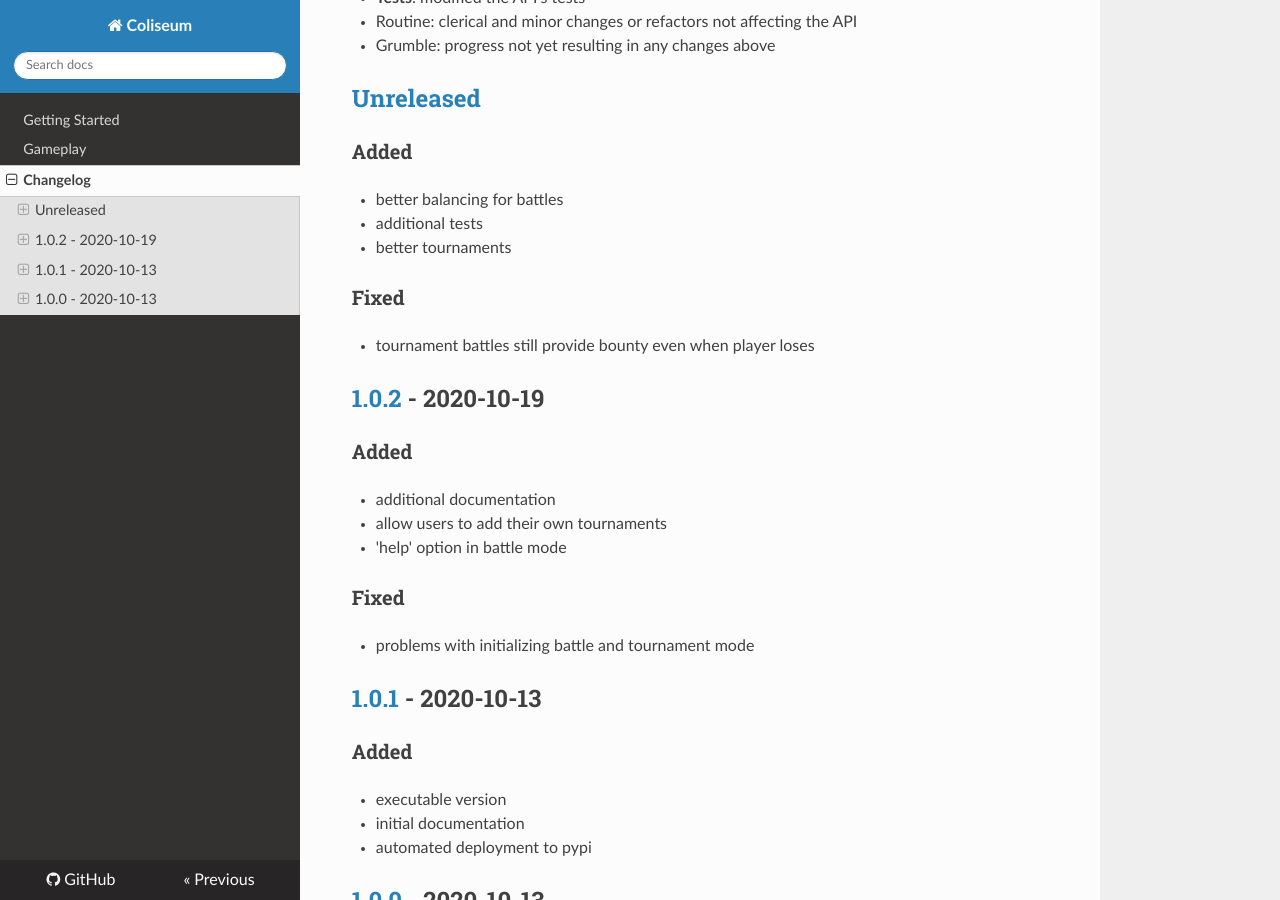
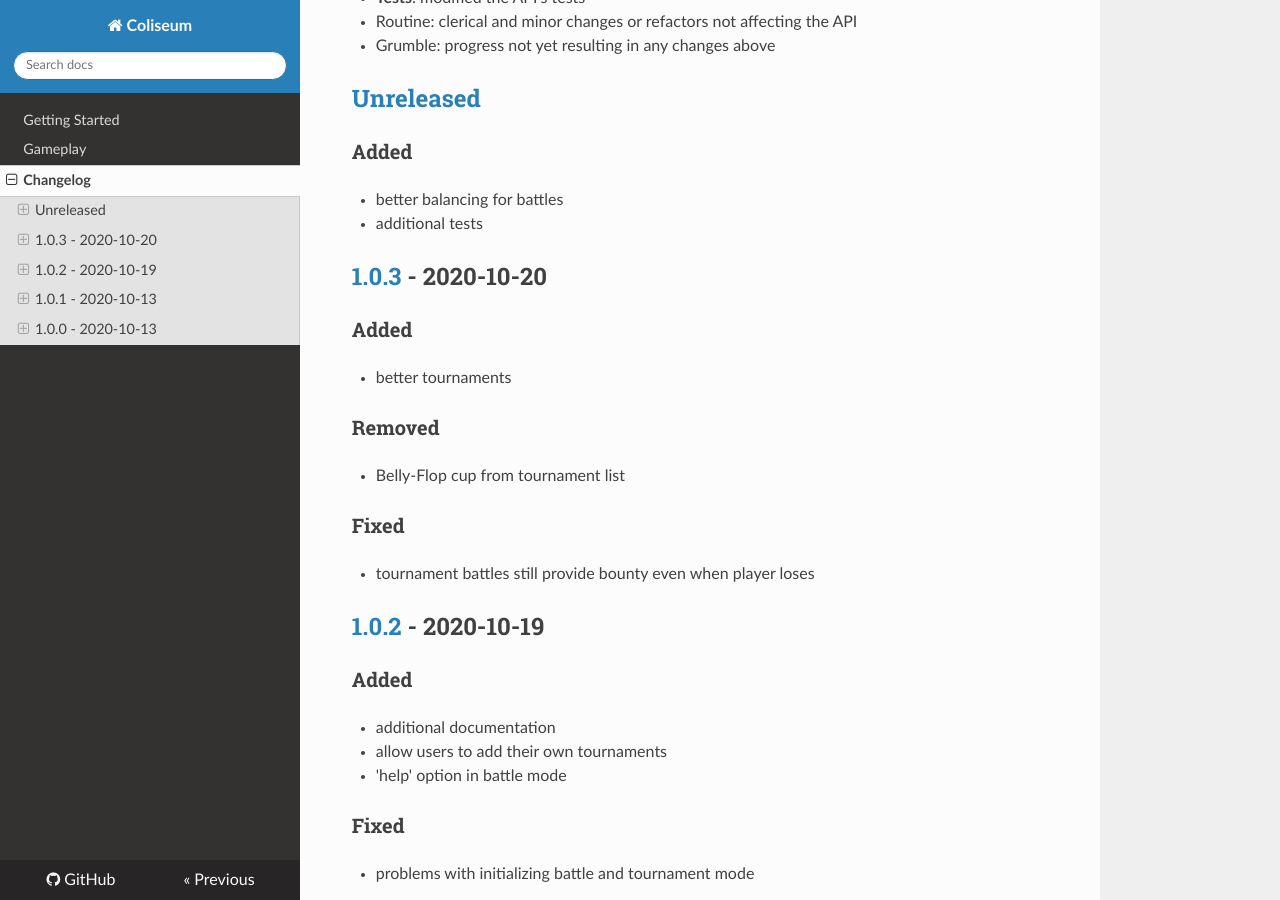
Before and after one commit to signebedi/coliseum, an MkDocs documentation site: the page built from docs/CHANGELOG.md, in a window 1280 px wide and 900 px high, scrolled down 438 px. Built offline with MkDocs 1.6.1, drawn with Linux system fonts in a browser that asks for light colours; nearby versions of some CDN libraries.

Commit message:
Routine: Changelog

```diff
--- a/docs/CHANGELOG.md
+++ b/docs/CHANGELOG.md
@@ -19,7 +19,14 @@ Git commits will follow these conventions (with major conventions bolded):
 ### Added
 - better balancing for battles
 - additional tests
+
+
+## [1.0.3] - 2020-10-20
+### Added
 - better tournaments
+
+### Removed
+- Belly-Flop cup from tournament list
 
 ### Fixed
 - tournament battles still provide bounty even when player loses
@@ -43,7 +50,8 @@ Git commits will follow these conventions (with major conventions bolded):
 ### Added
 - basic gameplay
 
-[Unreleased]: https://github.com/signebedi/coliseum/compare/1.0.2...HEAD
+[Unreleased]: https://github.com/signebedi/coliseum/compare/1.0.3...HEAD
+[1.0.3]: https://github.com/signebedi/coliseum/releases/tag/1.0.2...1.0.3
 [1.0.2]: https://github.com/signebedi/coliseum/releases/tag/1.0.1...1.0.2
 [1.0.1]: https://github.com/signebedi/coliseum/releases/tag/1.0.0...1.0.1
 [1.0.0]: https://github.com/signebedi/coliseum/releases/tag/1.0.0
```
